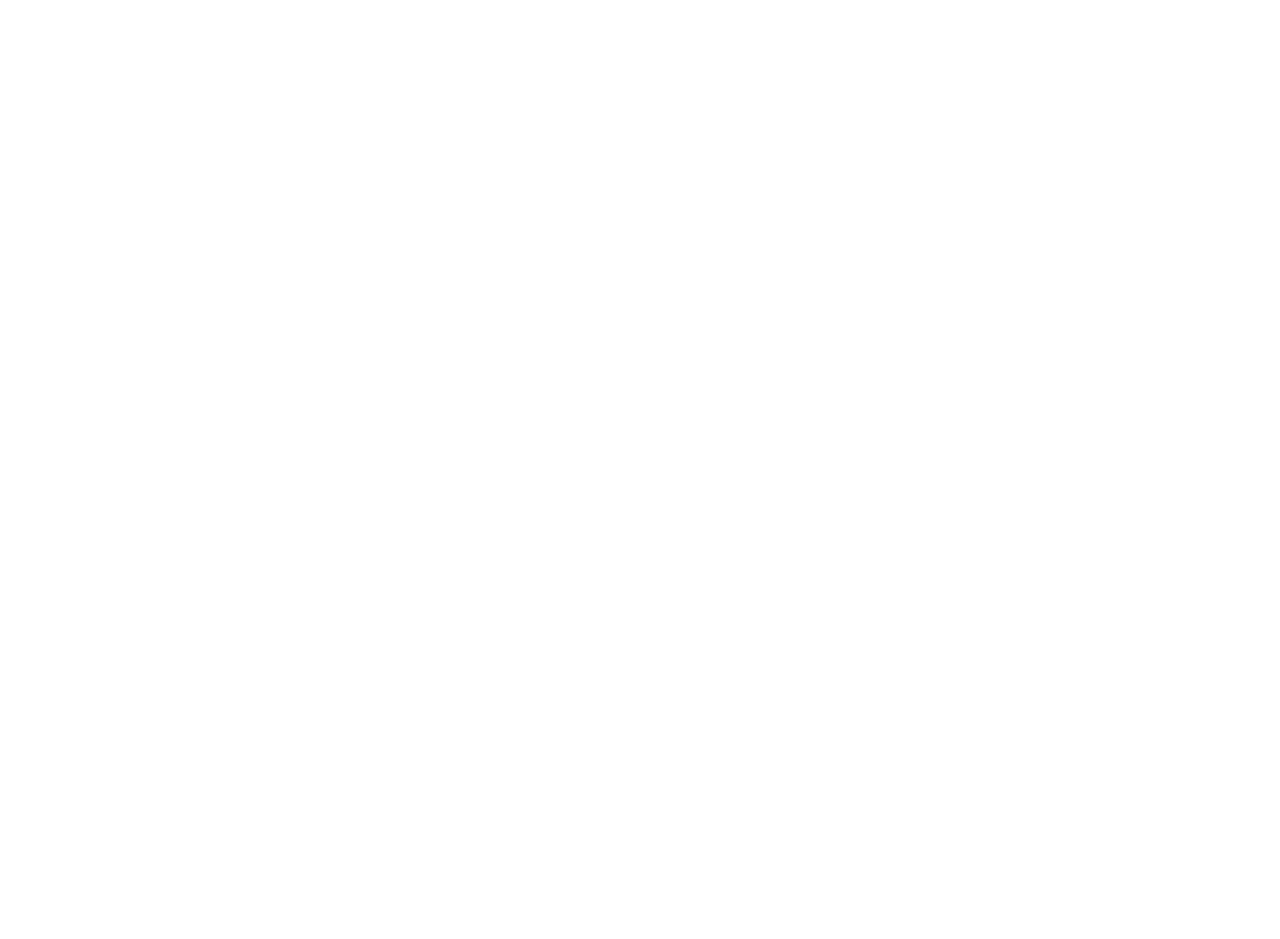
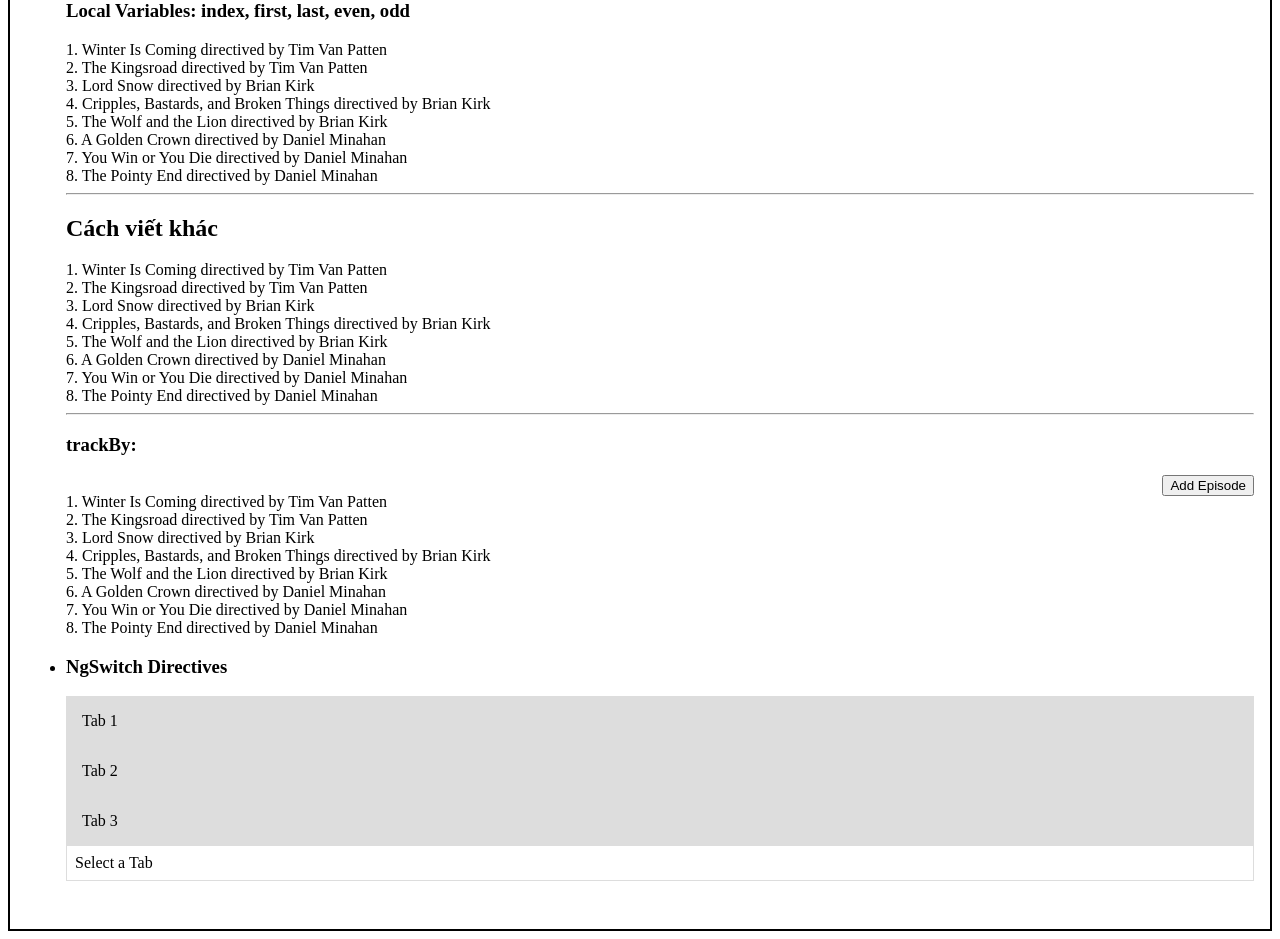
Before and after one commit to lethioanh/angular-stud, an Angular app: page / in a window 1280 px wide. Shown: the part 2940-3879 px from the top of the page. Before the commit the page ends 2943 px from the top, so only its background shows below. Built offline with nearby package versions, Linux system fonts and the light colour scheme.

Commit message:
ng for and ngswitch

```diff
--- a/src/app/app.component.css
+++ b/src/app/app.component.css
@@ -0,0 +1,4 @@
+.btn-add {
+  float: right;
+  margin-bottom: 2rem;
+}
--- a/src/app/app.component.html
+++ b/src/app/app.component.html
@@ -86,6 +86,7 @@
           </li>
         </app-ng-for-directive>
       </ul>
+      <hr>
       <h3> Cách viết khác của ngFor</h3>
       <ul>
         <ng-template ngFor [ngForOf]="episodes"  let-episode>
@@ -96,8 +97,50 @@
           </li>
         </ng-template>
       </ul>
+      <hr>
+      <h3>Local Variables: index, first, last, even, odd</h3>
+      <app-ng-for-directive *ngFor="let episode of episodes; let i = index; let isOdd = odd"
+                            [episode]="episode"
+                            [ngClass]="{odd: isOdd}">
+        {{i+1}}. {{episode.title}}
+      </app-ng-for-directive>
+      <hr>
+      <h2> Cách viết khác</h2>
+      <ng-template ngFor [ngForOf]="episodes" let-episode let-i="index" let-isOdd="odd">
+        <app-ng-for-directive [episode]="episode" [ngClass]="{odd: isOdd}">
+          {{i+1}}. {{episode.title}}
+        </app-ng-for-directive>
+      </ng-template>
+      <hr>
+      <h3>trackBy:</h3>
+      <button (click)="addOtherEpisode()"
+        [disabled]="otherEpisodes.length === 0"
+        class="btn-add">
+        Add Episode
+      </button>
+      <br>
+      <app-ng-for-directive *ngFor="let episode of episodes;trackBy: trackById; let i = index; let isOdd = odd;"
+                            [episode]="episode"
+                            [ngClass]="{odd: isOdd}">
+        {{i+1}}. {{episode.title}}
+      </app-ng-for-directive>
+    </li>
+    <li>
+      <h3> NgSwitch Directives</h3>
+      <div class="tab-selection">
+        <app-tab [active]="isSelected(1)" (click)="setTab(1)"> Tab 1</app-tab>
+        <app-tab [active]="isSelected(2)" (click)="setTab(2)"> Tab 2</app-tab>
+        <app-tab [active]="isSelected(3)" (click)="setTab(3)"> Tab 3</app-tab>
+      </div>
 
+      <div [ngSwitch]="tab">
+        <app-tab-content *ngSwitchCase="1">Tab Conent 1</app-tab-content>
+        <app-tab-content *ngSwitchCase="2">Tab Conent 2</app-tab-content>
+        <app-tab-content *ngSwitchCase="3">Tab Conent 3</app-tab-content>
+        <app-tab-content *ngSwitchDefault> Select a Tab</app-tab-content>
+      </div>
     </li>
+
   </ul>
 
 
--- a/src/app/app.component.ts
+++ b/src/app/app.component.ts
@@ -20,6 +20,13 @@ export class AppComponent {
     { title: 'You Win or You Die', director: 'Daniel Minahan' },
     { title: 'The Pointy End', director: 'Daniel Minahan' }
   ];
+  otherEpisodes = [
+    { title: 'Two Swords', director: 'D. B. Weiss', id: 8 },
+    { title: 'The Lion and the Rose', director: 'Alex Graves', id: 9 },
+    { title: 'Breaker of Chains', director: 'Michelle MacLaren', id: 10 },
+    { title: 'Oathkeeper', director: 'Michelle MacLaren', id: 11 }
+  ];
+
   constructor() {
     this.helloName = 'Other World';
   }
@@ -28,6 +35,23 @@ export class AppComponent {
     this.exist = !this.exist;
   }
 
+  addOtherEpisode() {
+    let episodesCopy =  JSON.parse(JSON.stringify(this.episodes));
+    this.episodes= [...episodesCopy, this.otherEpisodes.pop()];
+  }
 
+  trackById(index: number, episode: any): number {
+    return episode.id;
+  }
+
+  tab: number = 0;
+
+  setTab(num: number) {
+    this.tab = num;
+  }
+
+  isSelected(num: number) {
+    return this.tab === num;
+  }
 
 }
--- a/src/app/ng-for-directive.component.ts
+++ b/src/app/ng-for-directive.component.ts
@@ -1,4 +1,4 @@
-import { Component, Input } from '@angular/core';
+import { Component, Input, OnInit, OnDestroy } from '@angular/core';
 
 @Component({
   selector: 'app-ng-for-directive',
@@ -10,6 +10,14 @@ import { Component, Input } from '@angular/core';
   `
 })
 
-export class NgForDirective {
-  @Input() episode: any;
+export class NgForDirective implements OnDestroy, OnInit {
+  @Input() episode: number;
+
+  ngOnInit(){
+    console.log('component created', this.episode);
+  }
+
+  ngOnDestroy() {
+    console.log('destroying component', this.episode);
+  }
 }
--- /dev/null
+++ b/src/app/tab-content.component.ts
@@ -0,0 +1,21 @@
+import { Component, Input } from '@angular/core';
+
+@Component({
+  selector: 'app-tab-content',
+  template: `
+    <div class="door">
+      <ng-content></ng-content>
+    </div>
+  `,
+  styles: [`
+    :host {
+      border: 1px solid #ddd;
+      border-top: 0;
+      margin-bottom: 2rem;
+      display: block;
+      padding: 8px;
+    }
+  `]
+})
+export class TabContentComponent {
+}
--- /dev/null
+++ b/src/app/tab.component.ts
@@ -0,0 +1,39 @@
+import { Component, Input } from '@angular/core';
+
+@Component({
+  selector: 'app-tab',
+  template: `
+    <div class="wrapper unselectable" [ngClass]="{ active: active }">
+      <ng-content></ng-content>
+
+    </div>
+  `,
+  styles: [`
+    :host {
+      cursor: pointer;
+      user-select: none;
+    }
+
+    .wrapper {
+      padding: 1rem;
+      background-color: #ddd;
+    }
+
+    .active {
+      background-color: #bbb;
+    }
+
+    .unselectable {
+      -webkit-touch-callout: none;
+      -webkit-user-select: none;
+      -khtml-user-select: none;
+      -moz-user-select: none;
+      -ms-user-select: none;
+      user-select: none;
+    }
+  `]
+})
+
+export class TabComponent {
+  @Input() active: boolean = false;
+}
--- /dev/null
+++ b/src/app/tab3.component.ts
@@ -0,0 +1,9 @@
+import { Component } from '@angular/core';
+
+@Component({
+  selector: 'app-tab-3',
+  template: `
+    <div>Content from a component</div>
+  `
+})
+export class Tab3Component {}
```
Also changed, not shown: src/app/app.module.ts (+6 -1 lines), 1 other file (tests, documents, lock files or other folders).
